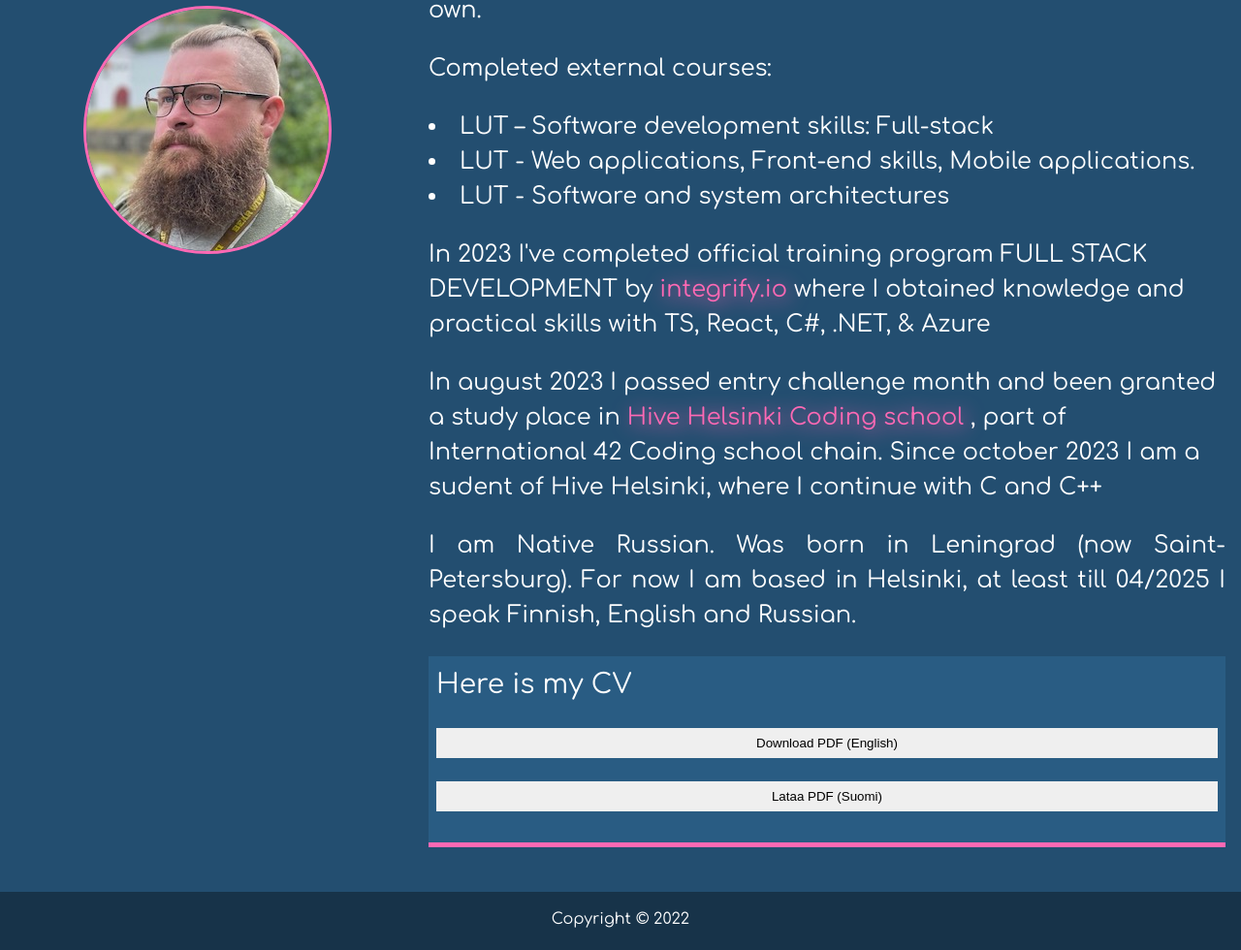
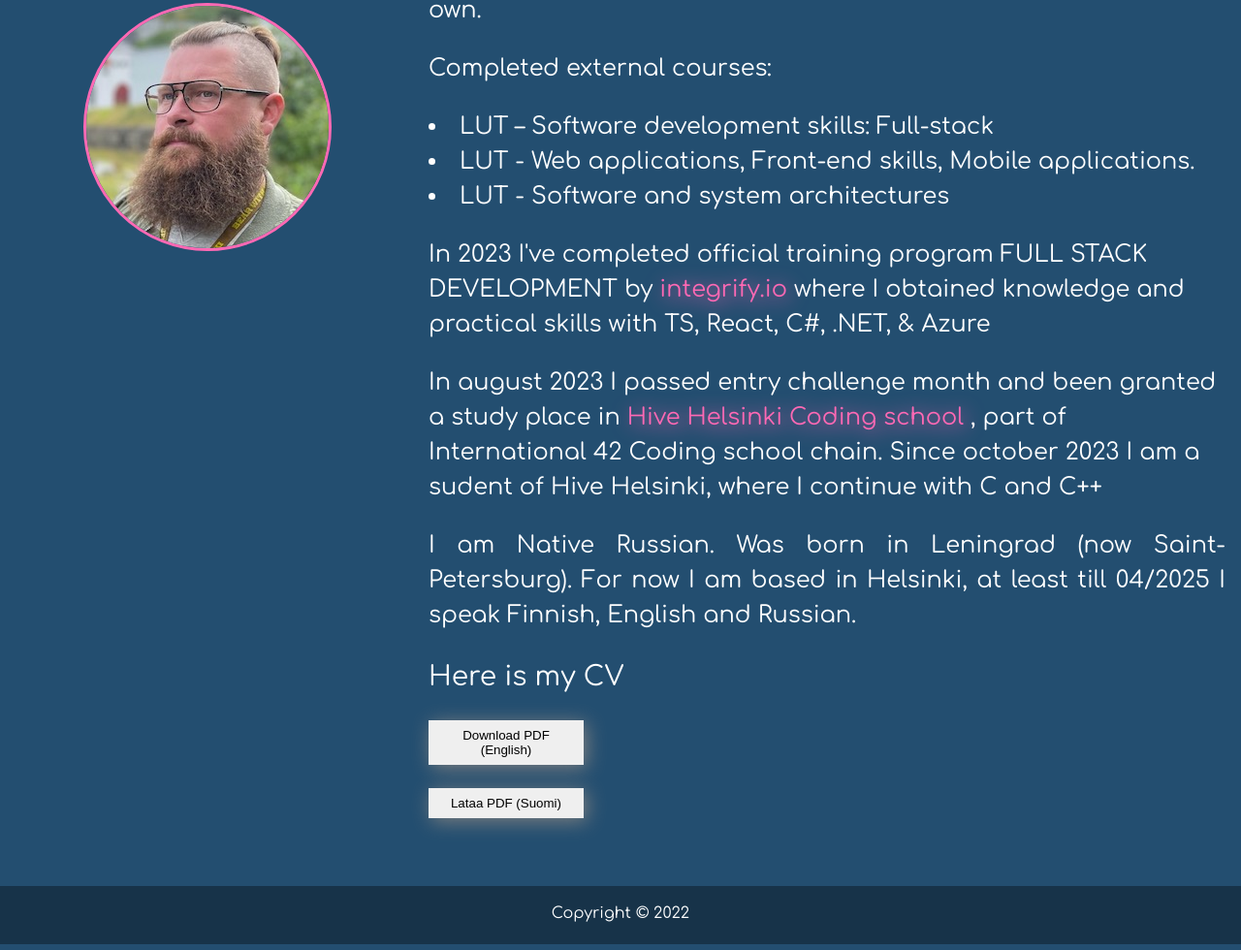
Before and after one commit to dwarfsuomalainen/portfolio, a website: page dist/about.html in a window 1280 px wide. Shown: the part 841-1821 px from the top of the page at 97% size. Drawn offline with Linux system fonts and the light colour scheme.

Commit message:
updates bio etc

```diff
--- a/scss/_mobile.scss
+++ b/scss/_mobile.scss
@@ -15,6 +15,9 @@
 @include mediaLg {
   .projects {
     grid-template-columns: repeat(3, 1fr);
+  }
+  .job-1 {
+    justify-content: center;
   }
 }
 
@@ -68,7 +71,9 @@
 
     grid-template-columns: 1fr;
   }
-
+  .job-1 {
+    justify-content: center;
+  }
   .projects {
     grid-template-columns: repeat(2, 1fr);
   }
@@ -101,6 +106,9 @@
 
     grid-template-columns: 1fr;
   }
+  .job-1 {
+    justify-content: center;
+  }
   .contactinfo {
     font-size: 18px;
   }
--- a/scss/main.scss
+++ b/scss/main.scss
@@ -106,6 +106,7 @@ main {
 
   .job-1 {
     grid-area: job1;
+    justify-content: center;
   }
 
   .job-2 {
@@ -214,10 +215,12 @@ main {
   padding: 0.5rem 1rem;
   border: 0;
   margin-bottom: 0.3rem;
+  filter: drop-shadow(3px 3px 10px grey);
 
   &:hover {
     background: $secondary-color;
     color: set-text-color($secondary-color);
+    filter: drop-shadow(3px 3px 10px $secondary-color);
     @include easeOut;
   }
 }
```
Also changed, not shown: dist/about.html, dist/css/main.css.
